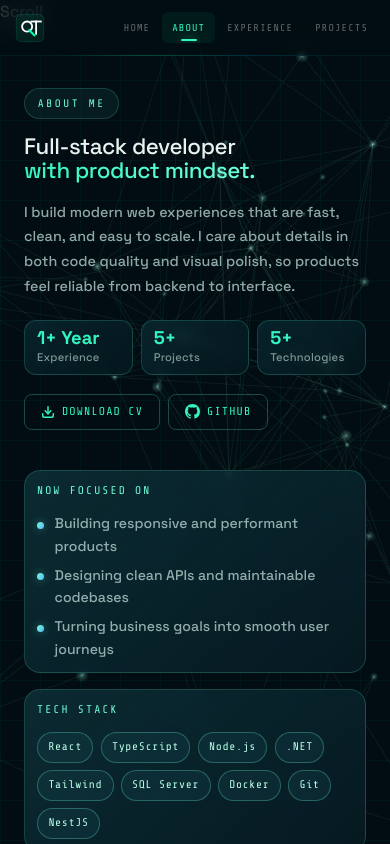
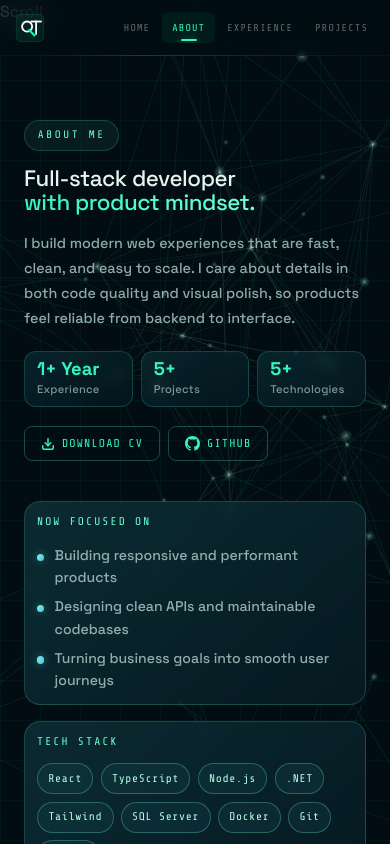
Before and after one commit to vqt2129a/portfolio-2026, a React (Vite) app: page / in a window 390 px wide. Both pictures are taken after a click on the button "ABOUT". Built offline with nearby package versions, Linux system fonts and the light colour scheme.

Commit message:
fix: content clipping on mobile - flex-start instead of center for sections

```diff
--- a/src/styles/about.css
+++ b/src/styles/about.css
@@ -3,11 +3,11 @@
   min-height: 100%;
   display: flex;
   flex-direction: column;
-  justify-content: center;
+  justify-content: flex-start;
   align-items: center;
-  padding: 56px clamp(1.5rem, 5vw, 6rem) 0;
+  padding: 24px clamp(1.5rem, 5vw, 6rem) 0;
   transition: opacity 0.4s ease, transform 0.4s ease;
-  padding-bottom: 10rem;
+  padding-bottom: 5rem;
 }
 
 .about-shell {
--- a/src/styles/experience.css
+++ b/src/styles/experience.css
@@ -3,10 +3,9 @@
   min-height: 100%;
   display: flex;
   flex-direction: column;
-  justify-content: center;
+  justify-content: flex-start;
   align-items: center;
-  padding: 4rem clamp(1.5rem, 5vw, 6rem);
-
+  padding: 24px clamp(1.5rem, 5vw, 6rem);
   transition: opacity 0.4s ease, transform 0.4s ease;
 }
 
```
